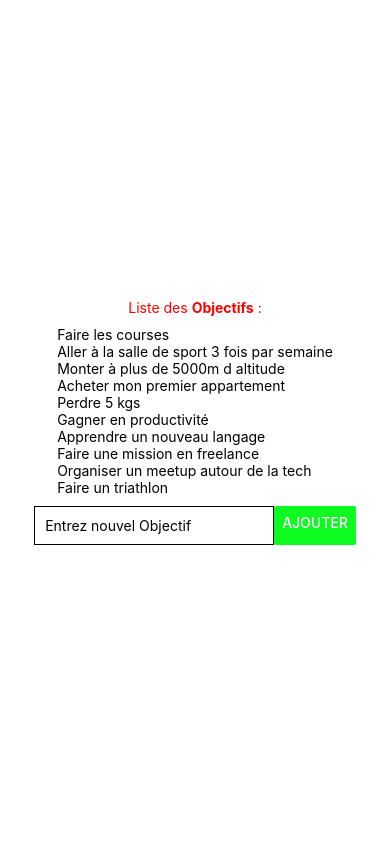
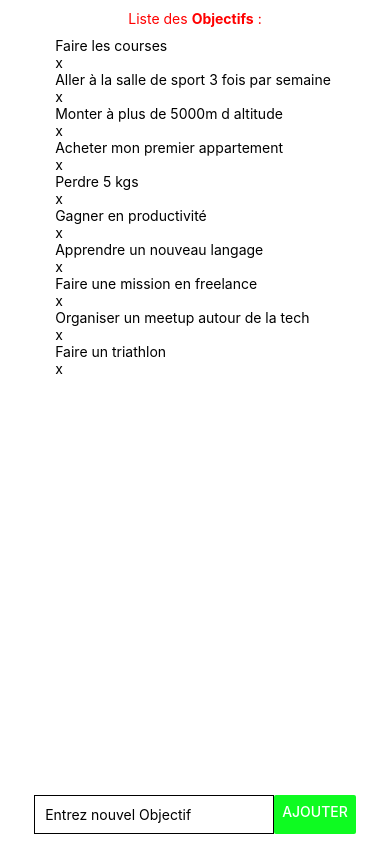
Before and after one commit to MaHeR7F/TodoReactNativeApp, a React Native app: screen / in a window 390 px wide. Built offline with nearby package versions, Linux system fonts and the light colour scheme.

Commit message:
step 3 : delete todo element

```diff
--- a/App.js
+++ b/App.js
@@ -1,5 +1,5 @@
 import { StatusBar } from 'expo-status-bar';
-import {Button, StyleSheet, Text, TextInput, View} from 'react-native';
+import {Button, FlatList, StyleSheet, Text, TextInput, TouchableOpacity, View} from 'react-native';
 import {useState} from "react";
 
 const styles = StyleSheet.create({
@@ -42,18 +42,31 @@ const sampleGoals = [
 
 export default function App() {
 
-  const [goal, setGoal] = useState(sampleGoals);
+  const [goals, setGoal] = useState(sampleGoals);
 
   const [newGoal, setNewGoal] = useState("");
-
   const textChanged = (text) => {
     setNewGoal(text);
   };
-
   const addGoal = () => {
-    setGoal([...goal, newGoal]);
+    setGoal([...goals, newGoal]);
     setNewGoal("");
   }
+  const removeGoal = (index) => {
+    setGoal((lastState) => {
+      const newState = [...lastState];
+      newState.splice(index, 1);
+      return newState;
+    });
+  };
+  const renderItem = ({index, item}) => (
+      <View>
+        <Text>{item} </Text>
+        <TouchableOpacity onPress={()=> removeGoal(index)}>
+          <Text>x</Text>
+        </TouchableOpacity>
+      </View>
+  );
 
   return (
       <View style={styles.container}>
@@ -61,9 +74,10 @@ export default function App() {
         <View>
           <Text style = {styles.title}>Liste des <Text style = {styles.bold}>Objectifs</Text> :</Text>
         </View>
-        <View>
-          {goal.map((goal) => (<Text>{goal}</Text>))}
-        </View>
+        <FlatList
+            data={goals}
+            renderItem={renderItem}
+        />
         <View style = {styles.row}>
           <TextInput style={styles.input}
               onChangeText={textChanged}
```
